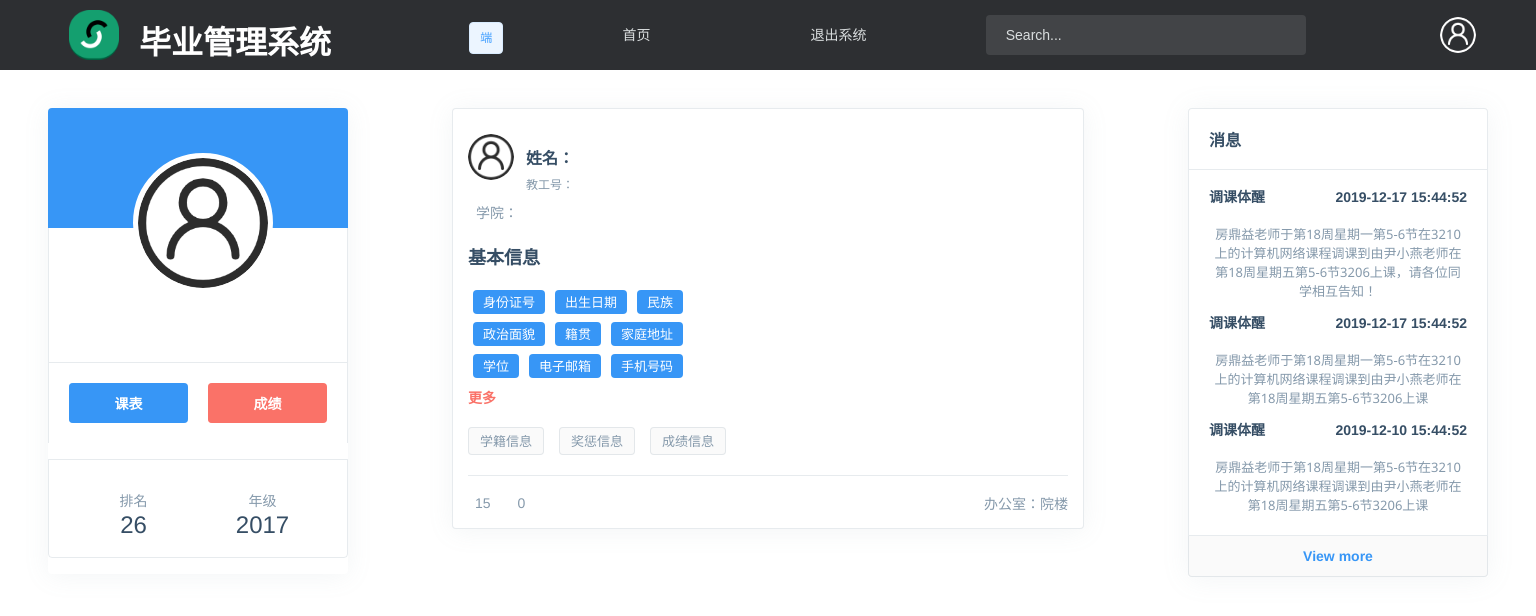
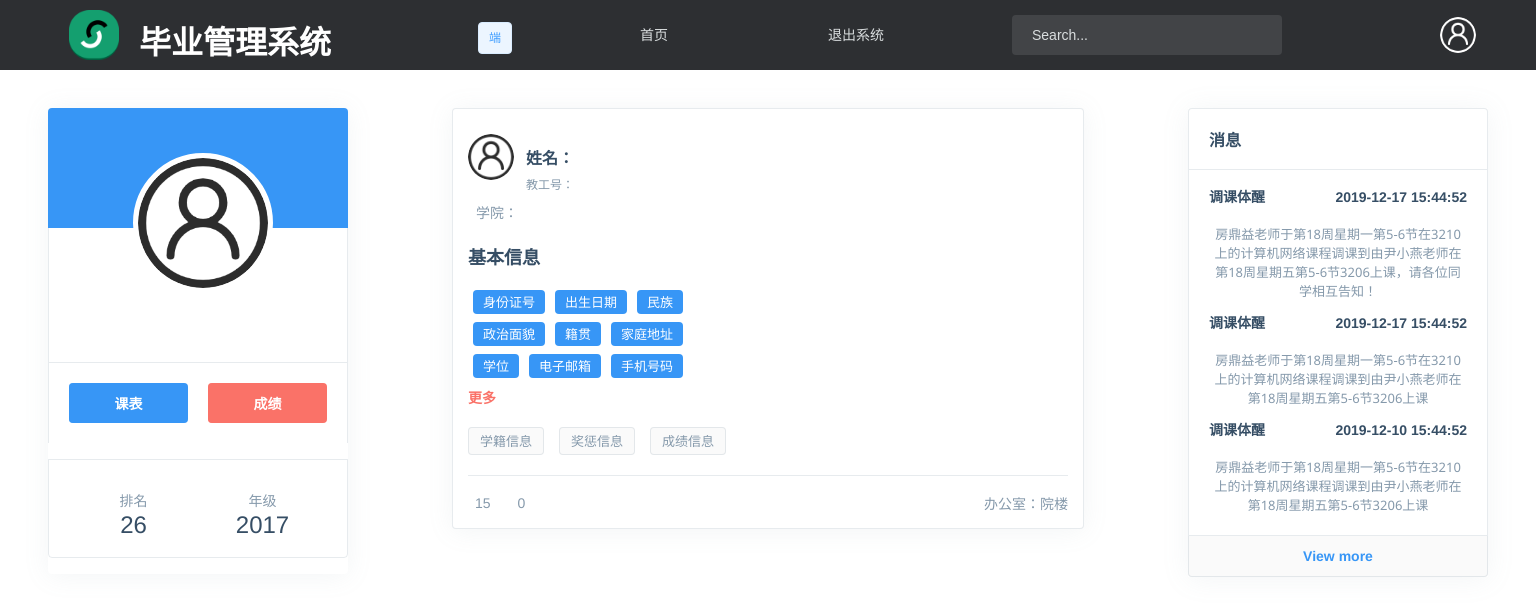
Before and after one commit to MysticalGuest/AchievementEvaSys-Vue, a Vue app: page /#/tea/interface in a window 1536 px wide. Shown: the top 616 px of the page. Built offline with nearby package versions, Linux system fonts and the light colour scheme.

Commit message:
Update style-header.css

```diff
--- a/src/assets/css/style-header.css
+++ b/src/assets/css/style-header.css
@@ -155,12 +155,12 @@
   border-radius: 50%;
 }
 @media (min-width: 360px) {
-  .header__profile, {
+  .header__profile {
     margin-left: 25px;
   }
 }
 @media (min-width: 576px) {
-  .header__profile, {
+  .header__profile {
     margin-left: 30px;
   }
 }
@@ -294,6 +294,6 @@
     margin: 0;
   }
   .header__search-input {
-    width: 250px;
+    width: 200px;
   }
 }
```
